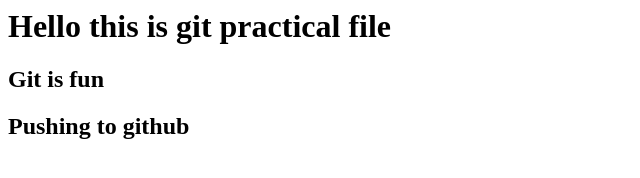
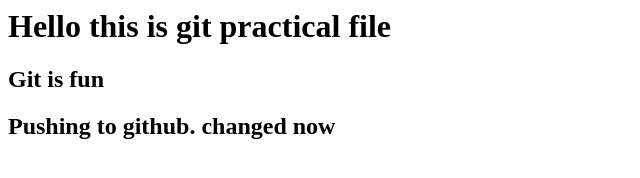
Before and after one commit to pushpjeetcholkar/git-demo, a plain HTML site: page web/index.html in a window 1280 px wide. Shown: the whole page, without its empty margins (0-640 px from the left). Drawn offline with Linux system fonts and the light colour scheme.

Commit message:
updating index page again

```diff
--- a/web/index.html
+++ b/web/index.html
@@ -1,5 +1,6 @@
 <html>
 <h1>Hello this is git practical file</h1>
 <h2>Git is fun</h2>
-<h2>Pushing to github<h2>
+<h2>Pushing to github. changed now<h2>
+
 </html>
```
